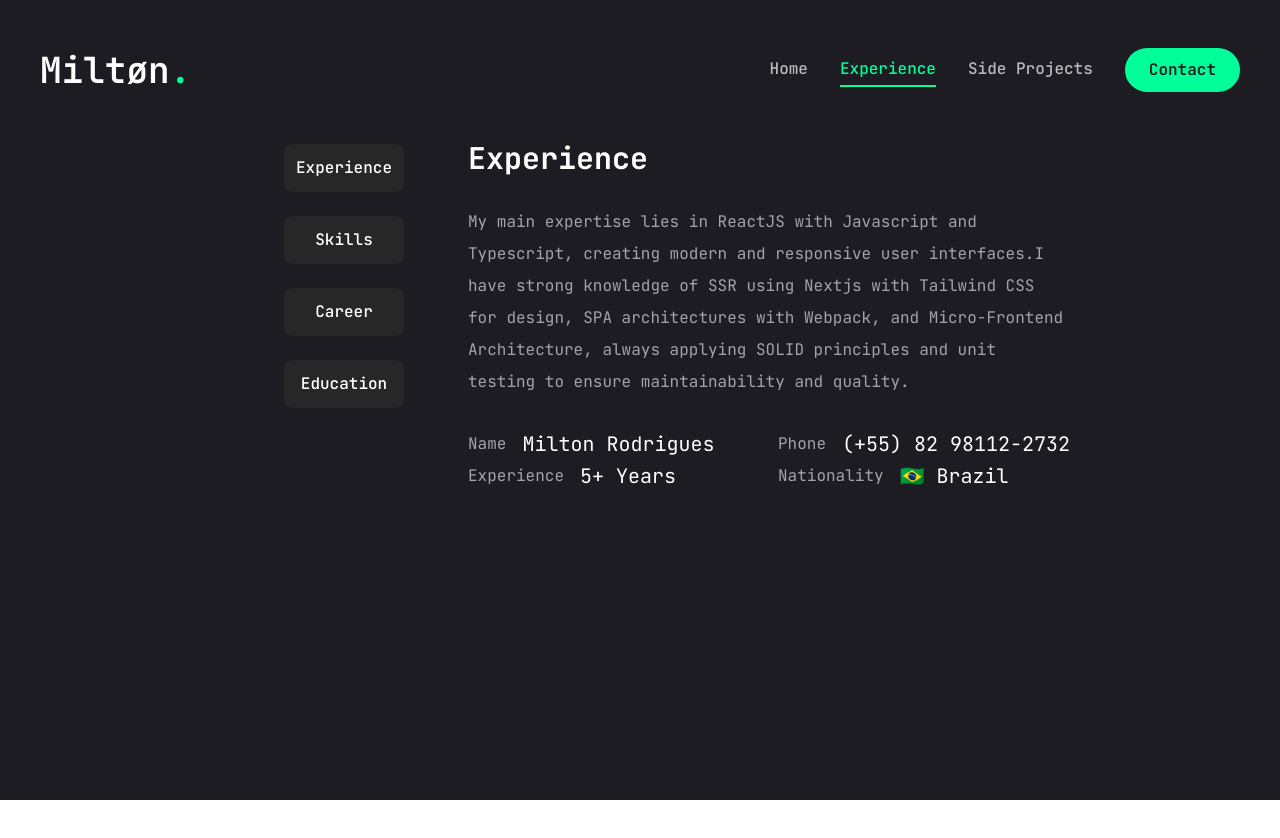
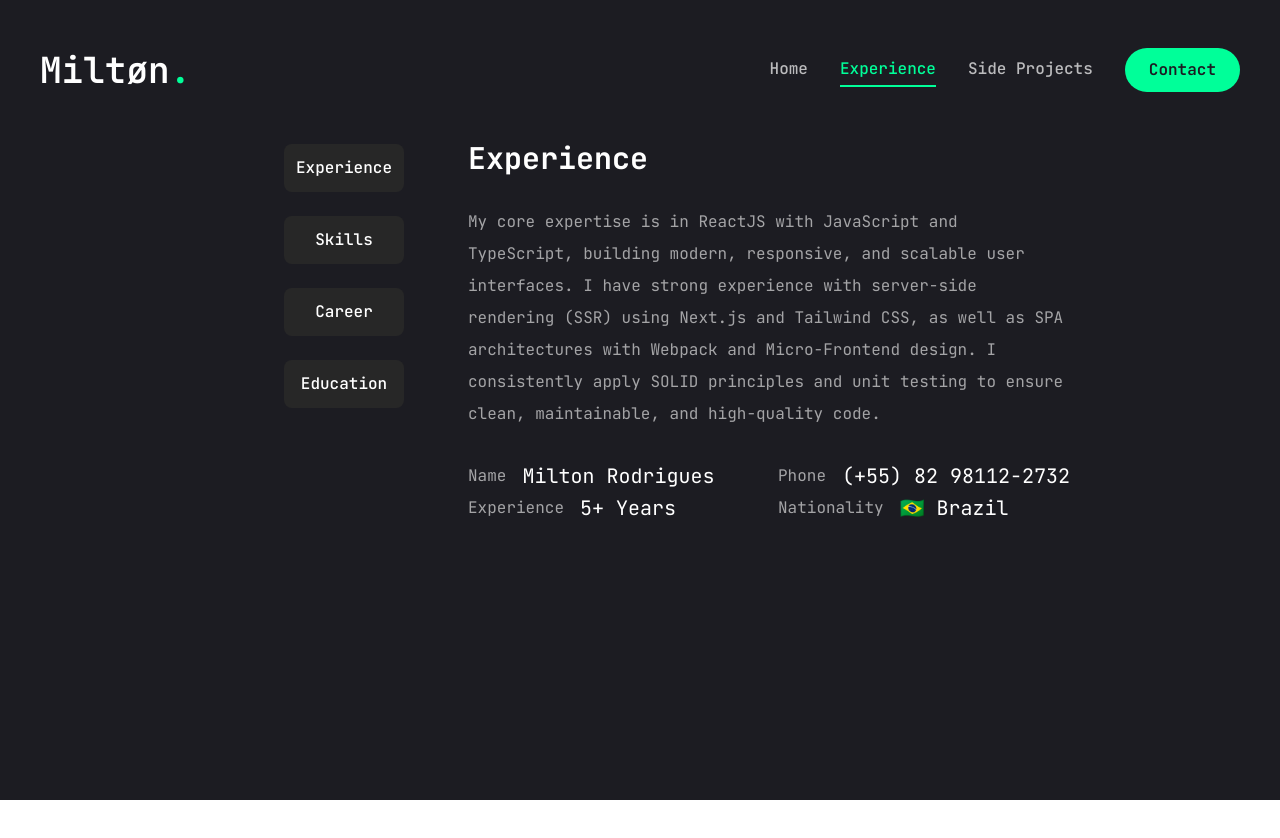
Before and after one commit to Miltonr87/portfoliov2, a Next.js app: page /experience in a window 1280 px wide. Shown: the top 838 px of the page. Built offline with nearby package versions, Linux system fonts and the light colour scheme.

Commit message:
New Experience description

```diff
--- a/src/app/experience/ExperienceDesktop.jsx
+++ b/src/app/experience/ExperienceDesktop.jsx
@@ -32,7 +32,7 @@ import { Tabs, TabsContent, TabsList, TabsTrigger } from '@/components/ui/tabs';
 const about = {
   title: 'Experience',
   description:
-    'My main expertise lies in ReactJS with Javascript and Typescript, creating modern and responsive user interfaces.I have strong knowledge of SSR using Nextjs with Tailwind CSS for design, SPA architectures with Webpack, and Micro-Frontend Architecture, always applying SOLID principles and unit testing to ensure maintainability and quality.',
+    'My core expertise is in ReactJS with JavaScript and TypeScript, building modern, responsive, and scalable user interfaces. I have strong experience with server-side rendering (SSR) using Next.js and Tailwind CSS, as well as SPA architectures with Webpack and Micro-Frontend design. I consistently apply SOLID principles and unit testing to ensure clean, maintainable, and high-quality code.',
   info: [
     {
       fieldName: 'Name',
@@ -141,7 +141,6 @@ const skills = {
       ],
     },
     {
-      //SiVite
       title: 'Bundler & Deploy',
       skills: [
         { icon: <SiNextdotjs />, name: 'Next.js' },
@@ -180,9 +179,7 @@ const Experience = () => {
             <TabsTrigger value="career">Career</TabsTrigger>
             <TabsTrigger value="education">Education</TabsTrigger>
           </TabsList>
-
           <div className="min-h-[1200px] min-w-[800px]  ">
-            {/* career */}
             <TabsContent value="career" className="w-full">
               <div className="flex flex-col gap-[30px] text-center xl:text-left">
                 <h3 className="text-3xl font-bold">{career.title}</h3>
@@ -228,8 +225,6 @@ const Experience = () => {
                 </ul>
               </div>
             </TabsContent>
-
-            {/* education  */}
             <TabsContent value="education" className="w-full">
               <div className="flex flex-col gap-[30px] text-center xl:text-left">
                 <h3 className="text-3xl font-bold">{education.title}</h3>
@@ -261,8 +256,6 @@ const Experience = () => {
                 </ScrollArea>
               </div>
             </TabsContent>
-
-            {/* skills  */}
             <TabsContent value="skills" className="w-full h-full">
               <div className="flex flex-col gap-[30px]">
                 <div className="flex flex-col gap-[30px] text-center xl:text-left">
@@ -303,7 +296,6 @@ const Experience = () => {
                 </div>
               </div>
             </TabsContent>
-            {/* about  */}
             <TabsContent
               value="experience"
               className="w-full
--- a/src/app/experience/ExperienceMobile.jsx
+++ b/src/app/experience/ExperienceMobile.jsx
@@ -33,7 +33,7 @@ import { Tabs, TabsContent, TabsList, TabsTrigger } from '@/components/ui/tabs';
 const about = {
   title: 'Experience',
   description:
-    'My main expertise lies in ReactJS with Javascript and Typescript, creating modern and responsive user interfaces. I have strong knowledge of SSR using Nextjs with Tailwind CSS for design, SPA architectures with Webpack, and Micro-Frontend Architecture, always applying SOLID principles and unit testing to ensure maintainability and quality.',
+    'My core expertise is in ReactJS with JavaScript and TypeScript, building modern, responsive, and scalable user interfaces. I have strong experience with server-side rendering (SSR) using Next.js and Tailwind CSS, as well as SPA architectures with Webpack and Micro-Frontend design. I consistently apply SOLID principles and unit testing to ensure clean, maintainable, and high-quality code.',
   info: [
     { fieldName: 'Name', fieldValue: 'Milton Rodrigues' },
     { fieldName: 'Phone', fieldValue: '(+55) 82 98112-2732' },
```
